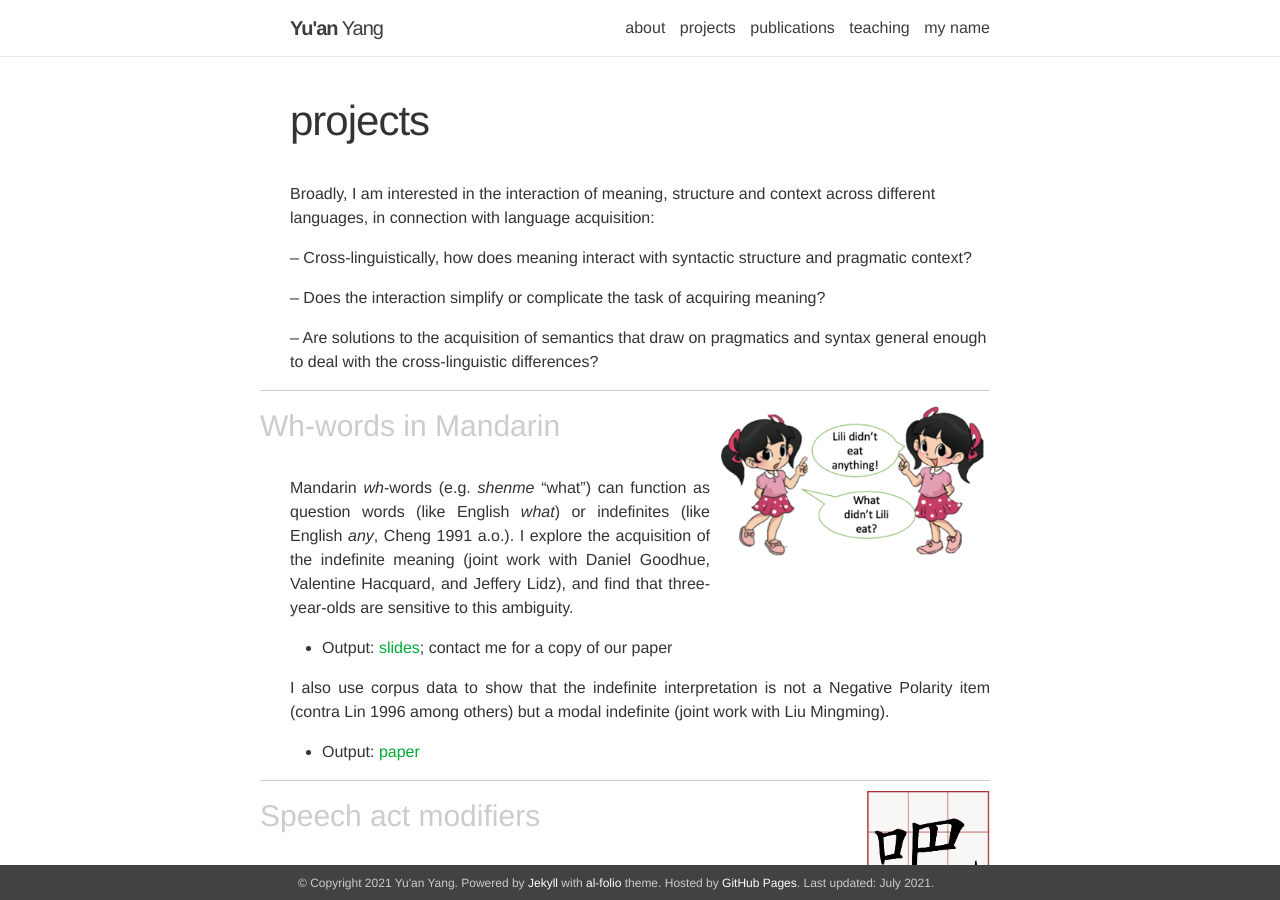
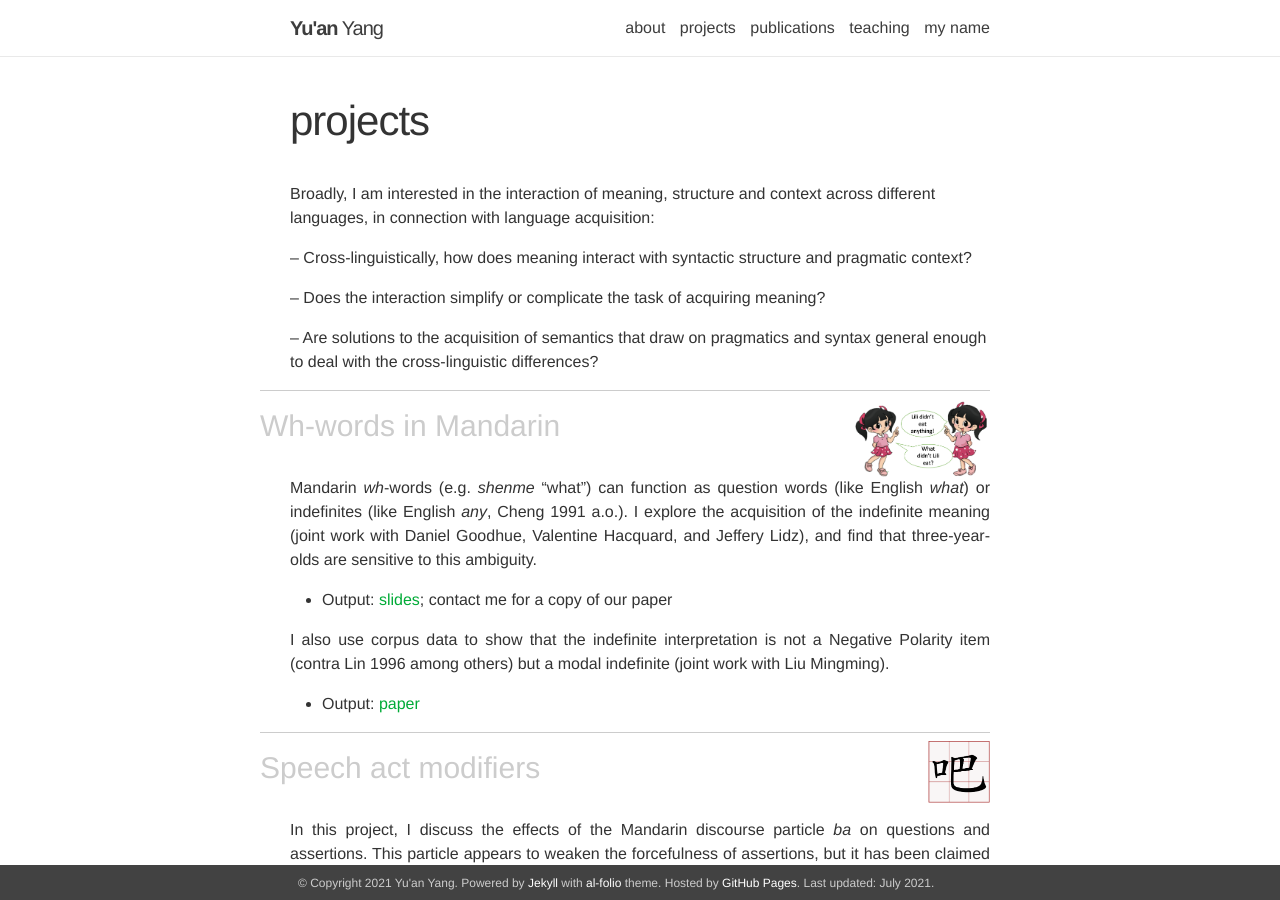
Before and after one commit to Yu-an/yu-an.github.io, a Jekyll site: the page built from _pages/projects.md, in a window 1280 px wide and 900 px high. Built offline with Jekyll 4.4.1, drawn with Linux system fonts in a browser that asks for light colours.

Commit message:
project layout update

```diff
--- a/_pages/projects.md
+++ b/_pages/projects.md
@@ -14,9 +14,9 @@ Broadly, I am interested in the interaction of meaning, structure and context ac
 
 {% for project in site.projects %}
 
-<div style="float:right;max-width: 40%;padding-top:7px;">
+<div style="float:right;max-width: 40%;max-height: 50px;padding-top:7px;">
         {% if project.img %}
-        <img style="width:100%" src="{{ project.img | prepend: site.baseurl | prepend: site.url }}"/>
+        <img style="width:50%;float:right;" src="{{ project.img | prepend: site.baseurl | prepend: site.url }}"/>
         {% else %}
         <div class="thumbnail blankbox"></div>
         {% endif %}
```
